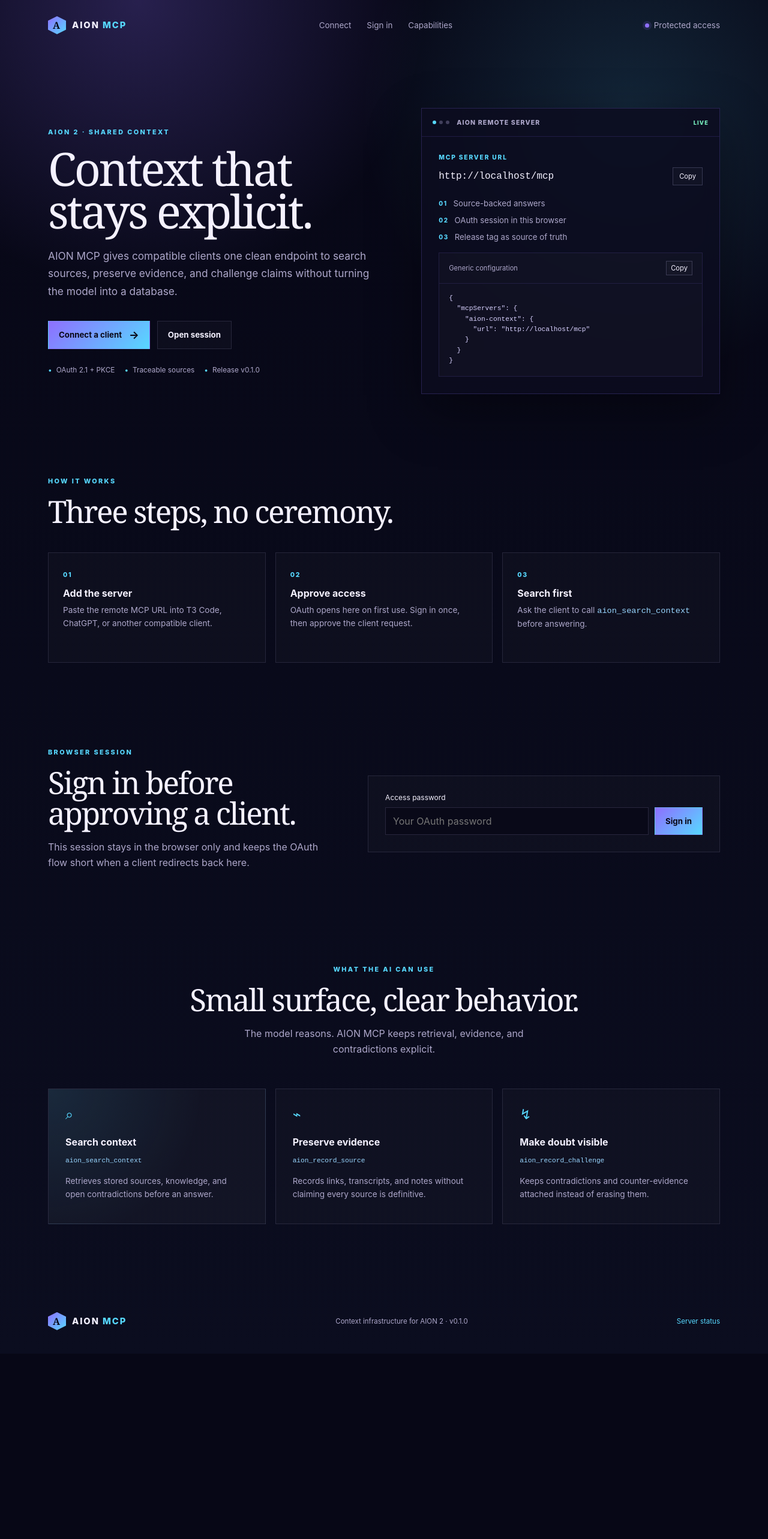
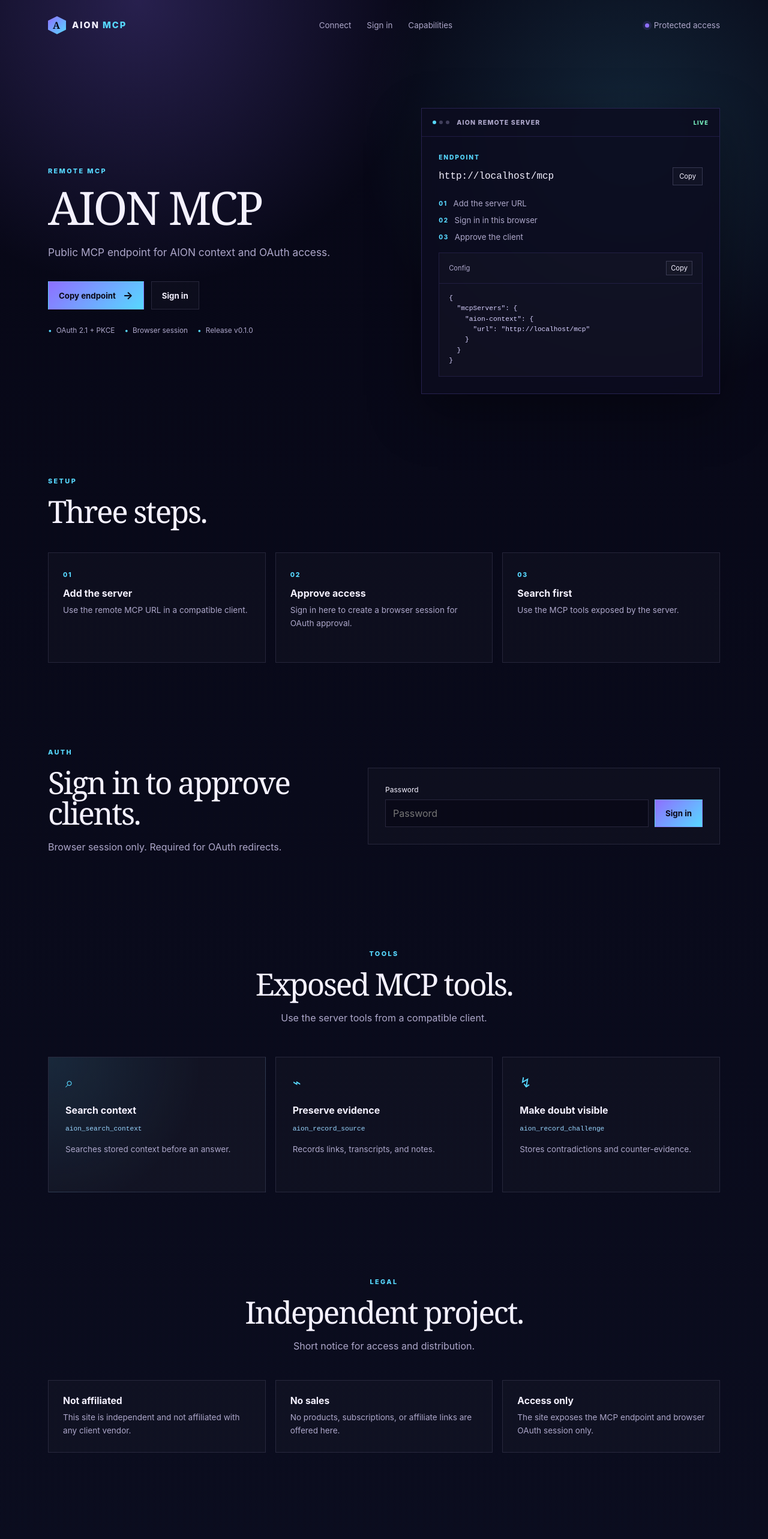
Before and after one commit to labsio-app/aion-context-mcp, a Nuxt app: page / in a window 1280 px wide. Shown: the top 2566 px of the page at 60% size. Before the commit the page ends 2257 px from the top, so only its background shows below. Built offline with nearby package versions, Linux system fonts and the light colour scheme; no server answers.

Commit message:
feat(landing): add legal notice

```diff
--- a/app/pages/index.vue
+++ b/app/pages/index.vue
@@ -94,19 +94,18 @@ onMounted(async () => {
 
     <section id="top" class="hero page-width">
       <div class="hero-copy">
-        <p class="eyebrow">AION 2 · SHARED CONTEXT</p>
-        <h1>Context that stays explicit.</h1>
+        <p class="eyebrow">REMOTE MCP</p>
+        <h1>AION MCP</h1>
         <p class="lede">
-          AION MCP gives compatible clients one clean endpoint to search sources, preserve
-          evidence, and challenge claims without turning the model into a database.
+          Public MCP endpoint for AION context and OAuth access.
         </p>
         <div class="hero-actions">
-          <a class="button primary" href="#connect">Connect a client <span>→</span></a>
-          <a class="button quiet" href="#sign-in">Open session</a>
+          <a class="button primary" href="#connect">Copy endpoint <span>→</span></a>
+          <a class="button quiet" href="#sign-in">Sign in</a>
         </div>
         <div class="trust-row">
           <span>OAuth 2.1 + PKCE</span>
-          <span>Traceable sources</span>
+          <span>Browser session</span>
           <span>Release {{ releaseTag }}</span>
         </div>
       </div>
@@ -118,7 +117,7 @@ onMounted(async () => {
           <span class="panel-live">LIVE</span>
         </div>
         <div class="panel-body">
-          <p class="panel-label">MCP SERVER URL</p>
+          <p class="panel-label">ENDPOINT</p>
           <div class="endpoint-value">
             <code>{{ endpoint }}</code>
             <button type="button" class="copy-button" @click="copy(endpoint, 'url')">
@@ -126,13 +125,13 @@ onMounted(async () => {
             </button>
           </div>
           <div class="mini-list">
-            <p><span>01</span> Source-backed answers</p>
-            <p><span>02</span> OAuth session in this browser</p>
-            <p><span>03</span> Release tag as source of truth</p>
+            <p><span>01</span> Add the server URL</p>
+            <p><span>02</span> Sign in in this browser</p>
+            <p><span>03</span> Approve the client</p>
           </div>
           <div class="code-box">
             <div class="code-header">
-              <span>Generic configuration</span>
+              <span>Config</span>
               <button type="button" @click="copy(connectionConfig, 'config')">
                 {{ copied === 'config' ? 'Copied' : 'Copy' }}
               </button>
@@ -145,39 +144,36 @@ onMounted(async () => {
 
     <section id="connect" class="section page-width">
       <div class="section-intro">
-        <p class="eyebrow">HOW IT WORKS</p>
-        <h2>Three steps, no ceremony.</h2>
+        <p class="eyebrow">SETUP</p>
+        <h2>Three steps.</h2>
       </div>
       <div class="steps-grid">
         <article class="step-card">
           <span class="step-number">01</span>
           <h3>Add the server</h3>
-          <p>Paste the remote MCP URL into T3 Code, ChatGPT, or another compatible client.</p>
+          <p>Use the remote MCP URL in a compatible client.</p>
         </article>
         <article class="step-card">
           <span class="step-number">02</span>
           <h3>Approve access</h3>
-          <p>OAuth opens here on first use. Sign in once, then approve the client request.</p>
+          <p>Sign in here to create a browser session for OAuth approval.</p>
         </article>
         <article class="step-card">
           <span class="step-number">03</span>
           <h3>Search first</h3>
-          <p>Ask the client to call <code>aion_search_context</code> before answering.</p>
+          <p>Use the MCP tools exposed by the server.</p>
         </article>
       </div>
     </section>
 
     <section id="sign-in" class="section page-width auth-section">
       <div class="section-intro">
-        <p class="eyebrow">BROWSER SESSION</p>
-        <h2>{{ authenticated ? 'Session ready for approval.' : 'Sign in before approving a client.' }}</h2>
-        <p>
-          This session stays in the browser only and keeps the OAuth flow short when a client
-          redirects back here.
-        </p>
+        <p class="eyebrow">AUTH</p>
+        <h2>{{ authenticated ? 'Authenticated.' : 'Sign in to approve clients.' }}</h2>
+        <p>Browser session only. Required for OAuth redirects.</p>
       </div>
       <form v-if="!authenticated" class="login-form" @submit.prevent="login">
-        <label for="password">Access password</label>
+        <label for="password">Password</label>
         <div class="login-row">
           <input
             id="password"
@@ -185,7 +181,7 @@ onMounted(async () => {
             type="password"
             autocomplete="current-password"
             required
-            placeholder="Your OAuth password"
+            placeholder="Password"
           />
           <button class="button primary" :disabled="busy" type="submit">
             {{ busy ? 'Signing in…' : 'Sign in' }}
@@ -197,7 +193,7 @@ onMounted(async () => {
         <span class="check">✓</span>
         <div>
           <strong>Session active</strong>
-          <p>Return to your client and approve its authorization request.</p>
+          <p>Return to the client and approve the request.</p>
         </div>
         <button type="button" class="text-button" :disabled="busy" @click="logout">Sign out</button>
       </div>
@@ -205,28 +201,50 @@ onMounted(async () => {
 
     <section id="capabilities" class="section page-width">
       <div class="section-intro centered">
-        <p class="eyebrow">WHAT THE AI CAN USE</p>
-        <h2>Small surface, clear behavior.</h2>
-        <p>The model reasons. AION MCP keeps retrieval, evidence, and contradictions explicit.</p>
+        <p class="eyebrow">TOOLS</p>
+        <h2>Exposed MCP tools.</h2>
+        <p>Use the server tools from a compatible client.</p>
       </div>
       <div class="features-grid">
         <article class="feature-card featured">
           <span class="feature-icon">⌕</span>
           <h3>Search context</h3>
           <code>aion_search_context</code>
-          <p>Retrieves stored sources, knowledge, and open contradictions before an answer.</p>
+          <p>Searches stored context before an answer.</p>
         </article>
         <article class="feature-card">
           <span class="feature-icon">⌁</span>
           <h3>Preserve evidence</h3>
           <code>aion_record_source</code>
-          <p>Records links, transcripts, and notes without claiming every source is definitive.</p>
+          <p>Records links, transcripts, and notes.</p>
         </article>
         <article class="feature-card">
           <span class="feature-icon">↯</span>
           <h3>Make doubt visible</h3>
           <code>aion_record_challenge</code>
-          <p>Keeps contradictions and counter-evidence attached instead of erasing them.</p>
+          <p>Stores contradictions and counter-evidence.</p>
+        </article>
+      </div>
+    </section>
+
+    <section id="legal" class="section page-width">
+      <div class="section-intro centered">
+        <p class="eyebrow">LEGAL</p>
+        <h2>Independent project.</h2>
+        <p>Short notice for access and distribution.</p>
+      </div>
+      <div class="legal-grid">
+        <article class="legal-card">
+          <h3>Not affiliated</h3>
+          <p>This site is independent and not affiliated with any client vendor.</p>
+        </article>
+        <article class="legal-card">
+          <h3>No sales</h3>
+          <p>No products, subscriptions, or affiliate links are offered here.</p>
+        </article>
+        <article class="legal-card">
+          <h3>Access only</h3>
+          <p>The site exposes the MCP endpoint and browser OAuth session only.</p>
         </article>
       </div>
     </section>
@@ -236,7 +254,7 @@ onMounted(async () => {
         <span class="brand-mark">A</span>
         <span>AION <em>MCP</em></span>
       </a>
-      <span>Context infrastructure for AION 2 · {{ releaseTag }}</span>
+      <span>Independent MCP endpoint · no sales · {{ releaseTag }}</span>
       <a :href="`${endpoint.replace('/mcp', '')}/health`" target="_blank" rel="noreferrer">Server status</a>
     </footer>
   </main>
@@ -590,7 +608,8 @@ h1 {
 }
 
 .steps-grid,
-.features-grid {
+.features-grid,
+.legal-grid {
   display: grid;
   grid-template-columns: repeat(3, 1fr);
   gap: 16px;
@@ -599,6 +618,7 @@ h1 {
 
 .step-card,
 .feature-card,
+.legal-card,
 .login-form,
 .logged-in {
   border: 1px solid rgba(181, 174, 225, 0.14);
@@ -752,6 +772,23 @@ h1 {
   margin-top: 17px;
 }
 
+.legal-card {
+  padding: 24px;
+}
+
+.legal-card h3 {
+  margin: 0 0 8px;
+  font-size: 0.98rem;
+  color: var(--aion-text);
+}
+
+.legal-card p {
+  color: var(--aion-muted);
+  font-size: 0.85rem;
+  line-height: 1.6;
+  margin: 0;
+}
+
 .footer {
   min-height: 108px;
   display: flex;
@@ -796,7 +833,8 @@ h1 {
   }
 
   .steps-grid,
-  .features-grid {
+  .features-grid,
+  .legal-grid {
     grid-template-columns: 1fr;
   }
 
```
